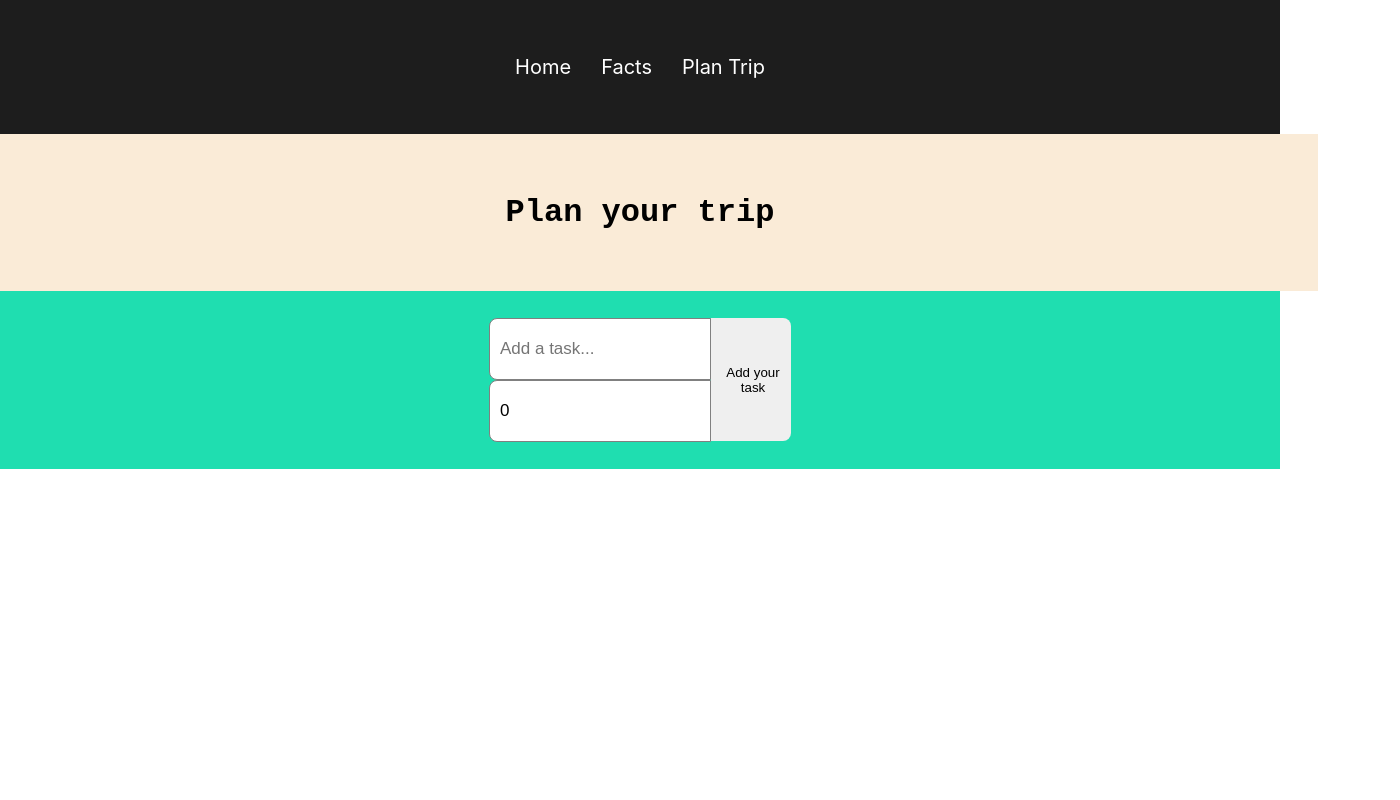
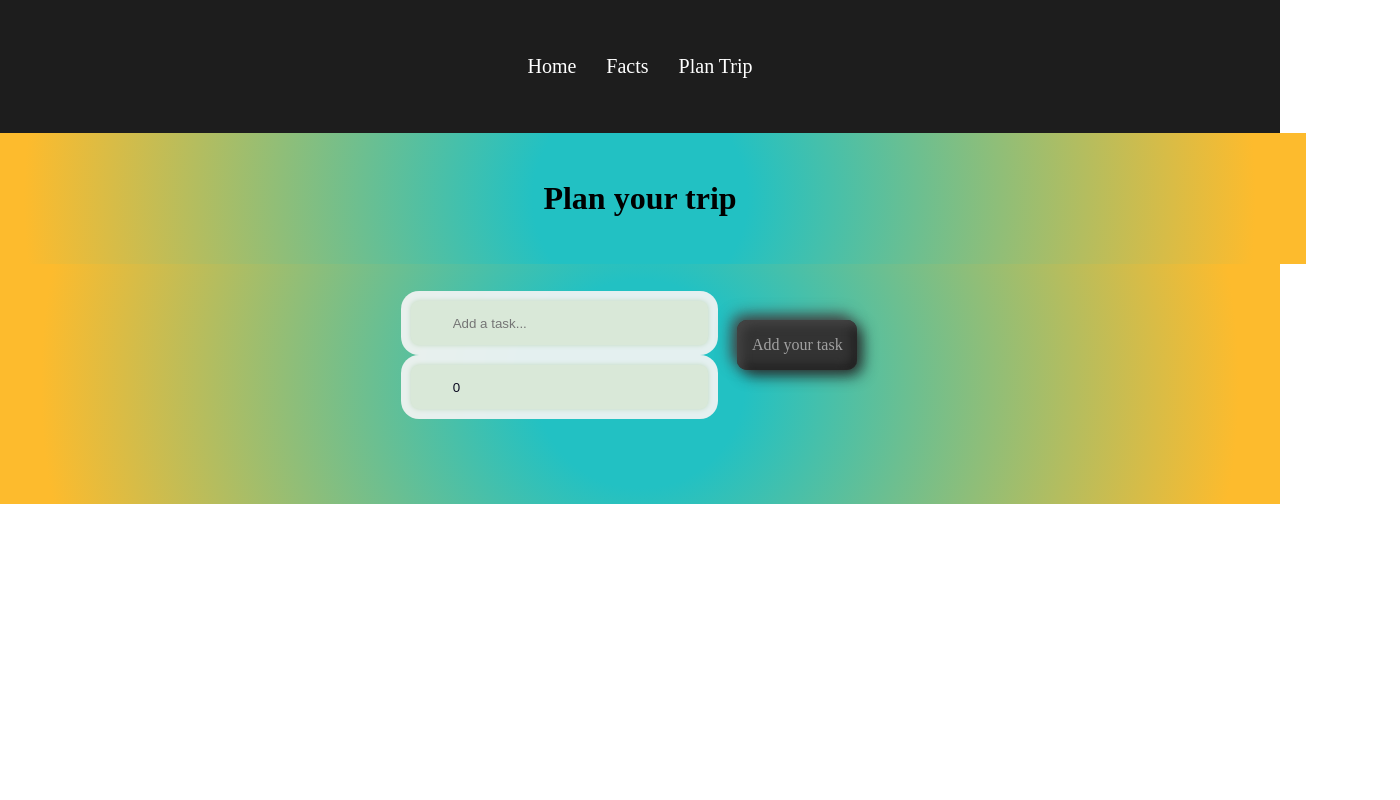
Before and after one commit to alexandravladu/ts-react-project, a React (Create React App) app: page /planYourTrip in a window 1280 px wide. Shown: the top 800 px of the page, 1400 px wide, since content can reach past the window. Built offline with nearby package versions, Linux system fonts and the light colour scheme.

Commit message:
Final css changes for fitment

```diff
--- a/src/components/accordion/Accordion.css
+++ b/src/components/accordion/Accordion.css
@@ -4,8 +4,8 @@
 
 .wrapper {
   display: flex;
-  height: 100vh;
-  width: 100vw;
+  height: 70vh;
+  width: 80vw;
   justify-content: center;
   align-items: center;
 }
--- a/src/components/toDo/Todo.css
+++ b/src/components/toDo/Todo.css
@@ -12,24 +12,29 @@
 body {
   margin: 0;
   padding: 0;
+  font-family: 'Damion', cursive;
 }
 
 .welcome {
-  background-color: antiquewhite;
+  background: rgb(34,193,195);
+  background: radial-gradient(circle, rgba(34,193,195,1) 16%, rgba(253,187,45,1) 92%);
   width: 100%;
   display: flex;
   justify-content: center;
   align-items: center;
-  padding: 3%;
+  padding: 2%;
+  font-family: 'Damion', cursive;
 }
 
 .toDo {
   flex: 30%;
-  background-color: #1fdeb0;
+  background: rgb(34,193,195);
+  background: radial-gradient(circle, rgba(34,193,195,1) 16%, rgba(253,187,45,1) 92%);
   width: 100%;
   display: flex;
   justify-content: center;
   align-items: center;
+ padding-bottom: 6%;
 }
 
 .toDo .inputContainer {
@@ -38,17 +43,30 @@ body {
 }
 
 .toDo input {
-  width: 200px;
+  /* width: 200px;
   height: 40px;
   border:none;
   border-bottom-left-radius: 8px;
   border-top-left-radius: 8px;
   padding: 10px;
   font-size: 17px;
-  border: 1px solid grey;
+  border: 1px solid grey; */
+  height: 40px;
+  line-height: 28px;
+  padding: 0 1rem;
+  margin-top: 20px;
+  width: 100%;
+  padding-left: 2.5rem;
+  border: 2px solid transparent;
+  border-radius: 8px;
+  outline: none;
+  background-color: #D9E8D8;
+  color: #0d0c22;
+  box-shadow: 0 0 5px #C1D9BF, 0 0 0 10px #f5f5f5eb;
+  transition: .3s ease;
 }
 
-.toDo button {
+/* .toDo button {
   width: 80px;
   height: 123px;
   border:none;
@@ -56,7 +74,7 @@ body {
   border-top-right-radius: 8px;
   padding-left: 10px;
   cursor: pointer;
-}
+} */
 
 .todoList {
   flex: 70%;
@@ -91,21 +109,60 @@ body {
 .task .todo-cont span{
   display: grid;
   place-items: center;
-  border: 1px solid plum;
+  /* border: 1px solid plum;
   width: 100%;
   height: 100%;
   font-size: 18px;
   border-right: none;
-  background-color: blueviolet;
+  background-color: blueviolet; */
+  font-size: 18px;
+  height: 100%;
+  line-height: 28px;
+  width: 100%;
+ margin-left: 30px;
+  border: 2px solid transparent;
+  border-radius: 8px;
+  outline: none;
+  background-color: #D9E8D8;
+  color: #0d0c22;
+  box-shadow: 0 0 5px #C1D9BF, 0 0 0 10px #f5f5f5eb;
+  transition: .3s ease;
 }
 
 .task button {
   flex: 20%;
   height: 100%;
   border: none;
+  margin-top: -1.5px;
+  margin-left: 25px;
   background-color: brown;
   border-top-right-radius: 8px;
   border-bottom-right-radius: 8px;
   color: white;
   cursor: pointer;
+
 }
+
+/*  */
+button {
+  margin: 12px;
+  height: 50px;
+  width: 120px;
+  border-radius: 10px;
+  background: #333;
+  justify-content: center;
+  align-items: center;
+  box-shadow: -5px -5px 15px #444, 5px 5px 15px #222, inset 5px 5px 10px #444, inset -5px -5px 10px #222;
+  font-family: 'Damion', cursive;
+  border: none;
+  font-size: 16px;
+  color: rgb(161, 161, 161);
+  transition: 500ms;
+  margin-left: 7%;
+}
+
+button:hover {
+  box-shadow: -5px -5px 15px #444, 5px 5px 15px #222, inset 5px 5px 10px #222, inset -5px -5px 10px #444;
+  color: #d6d6d6;
+  transition: 500ms;
+}
--- /dev/null
+++ b/src/pages/facts/Facts.css
@@ -0,0 +1,19 @@
+body {
+    margin: 40px;
+  }
+
+  .wrapper {
+    display: grid;
+    grid-template-columns: 100px 100px 100px;
+    grid-gap: 10px;
+    background-color: #fff;
+    color: #444;
+  }
+
+  .box {
+    background-color: #444;
+    color: #fff;
+    border-radius: 5px;
+    padding: 20px;
+    font-size: 150%;
+  }
--- a/src/pages/facts/Facts.tsx
+++ b/src/pages/facts/Facts.tsx
@@ -1,16 +1,19 @@
 import Footer from "../../components/footer/Footer";
+import "./Facts.css";
+import Hero from "../../components/hero/Hero";
 
 const Facts = () => {
-    return(
+  return (
+    <>
 
-      <>
-        <h1>Facts</h1>;
+      <Hero title='Facts Section' />
+
+      <h1 id="main-title">Facts Sections</h1>
 
 
-        <Footer />
-      </>
+      <Footer />
+    </>
+  );
+};
 
-    )
-  };
-
-  export default Facts;
+export default Facts;
--- a/src/pages/planYourTrip/PlanYourTrip.tsx
+++ b/src/pages/planYourTrip/PlanYourTrip.tsx
@@ -1,8 +1,14 @@
 import Todo from '../../components/toDo/Todo';
-
+import Footer from '../../components/footer/Footer'
 
 const PlanYourTrip = () => {
-    return <> <Todo /> </>;
+    return (
+    <>
+      <Todo />
+      <Footer />
+    </>
+
+    )
   };
 
 export default PlanYourTrip
```
